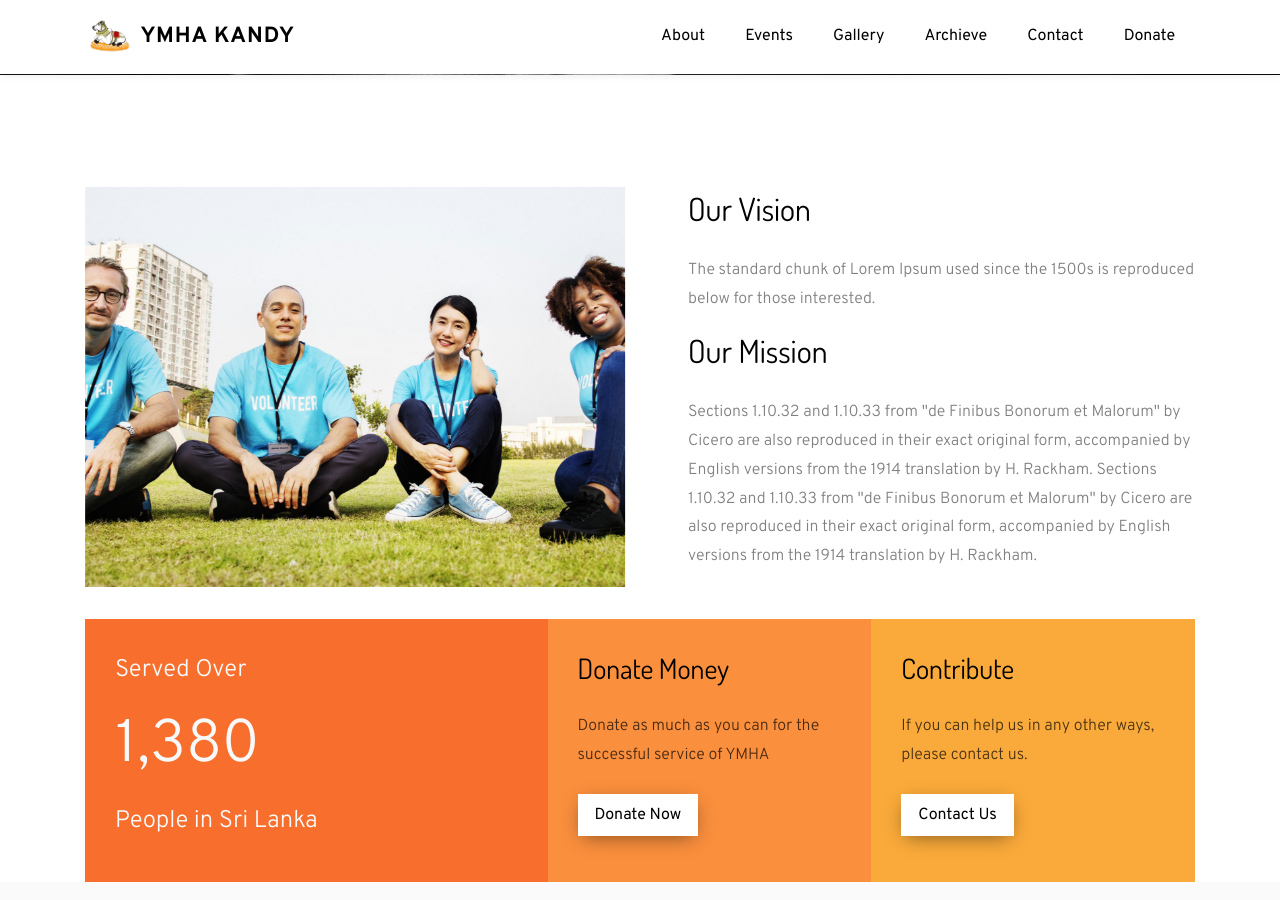
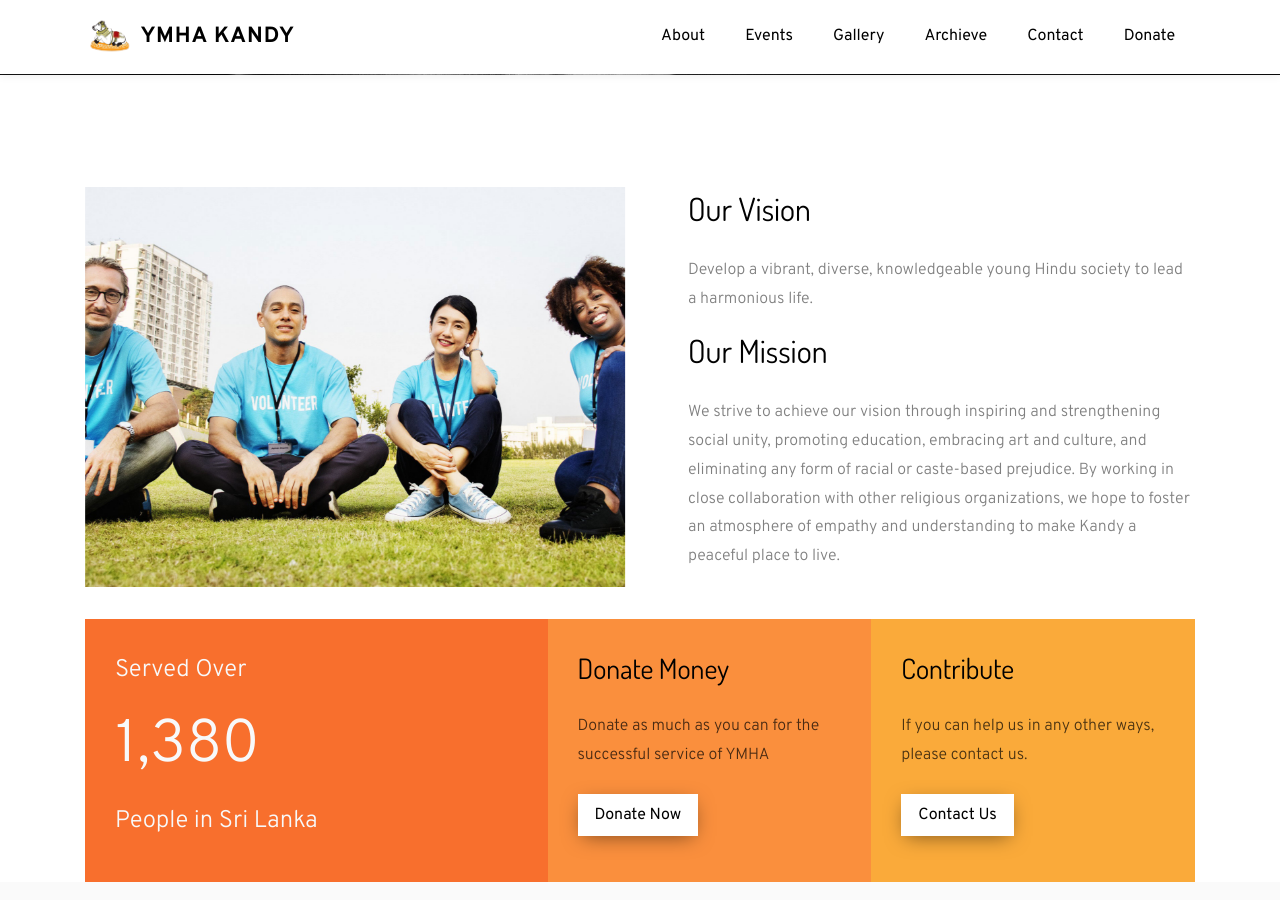
Before and after one commit to Hantanz/hantanz.github.io, a Jekyll site: the page built from about.md, in a window 1280 px wide and 900 px high, scrolled down 708 px. Built offline with Jekyll 4.4.1, drawn with Linux system fonts in a browser that asks for light colours; some web fonts are replaced.

Commit message:
update vision and mission

```diff
--- a/about.md
+++ b/about.md
@@ -5,7 +5,9 @@ layout: about
 cover_img: index_cover.jpg
 committee_description: We have a socially responsible team working together to achieve our vision through well structured mission.
 
-vision: The standard chunk of Lorem Ipsum used since the 1500s is reproduced below for those interested.
-mission: Sections 1.10.32 and 1.10.33 from "de Finibus Bonorum et Malorum" by Cicero are also reproduced in their exact original form, accompanied by English versions from the 1914 translation by H. Rackham. Sections 1.10.32 and 1.10.33 from "de Finibus Bonorum et Malorum" by Cicero are also reproduced in their exact original form, accompanied by English versions from the 1914 translation by H. Rackham.
+vision: Develop a vibrant, diverse, knowledgeable young Hindu society to lead a harmonious life.
+vision_tamil: இணக்கமான வாழ்க்கையை வாழ துடிப்பான, பன்முகத்தன்மை வாய்ந்த, அறிவார்ந்த இளைய இந்து சமுதாயத்தை கட்டியெழுப்புதல்.
 
+mission: We strive to achieve our vision through inspiring and strengthening social unity, promoting education, embracing art and culture, and eliminating any form of racial or caste-based prejudice. By working in close collaboration with other religious organizations, we hope to foster an atmosphere of empathy and understanding to make Kandy a peaceful place to live.
+mission_tamil: சமூக ஒற்றுமையை ஊக்குவித்தல் மற்றும் வலுப்படுத்துதல், கல்வியை ஊக்குவித்தல், கலை மற்றும் கலாச்சாரத்தை பேணிப்பாதுகாத்தல் மற்றும் இன அல்லது சாதி அடிப்படையிலான வேறுபாட்டை அகற்றுவதன் மூலம் எங்கள் குறிக்கோளை அடைய முயற்சி செய்கின்றோம். ஏனைய மத அமைப்புகளுடன் நெருங்கி பணியாற்றுவதன் மூலம், கண்டியை இன ஒருமைப்பாடு மிக்க உன்னதமான இடமாக மாற்ற விழைகின்றோம்.
 ---
```
